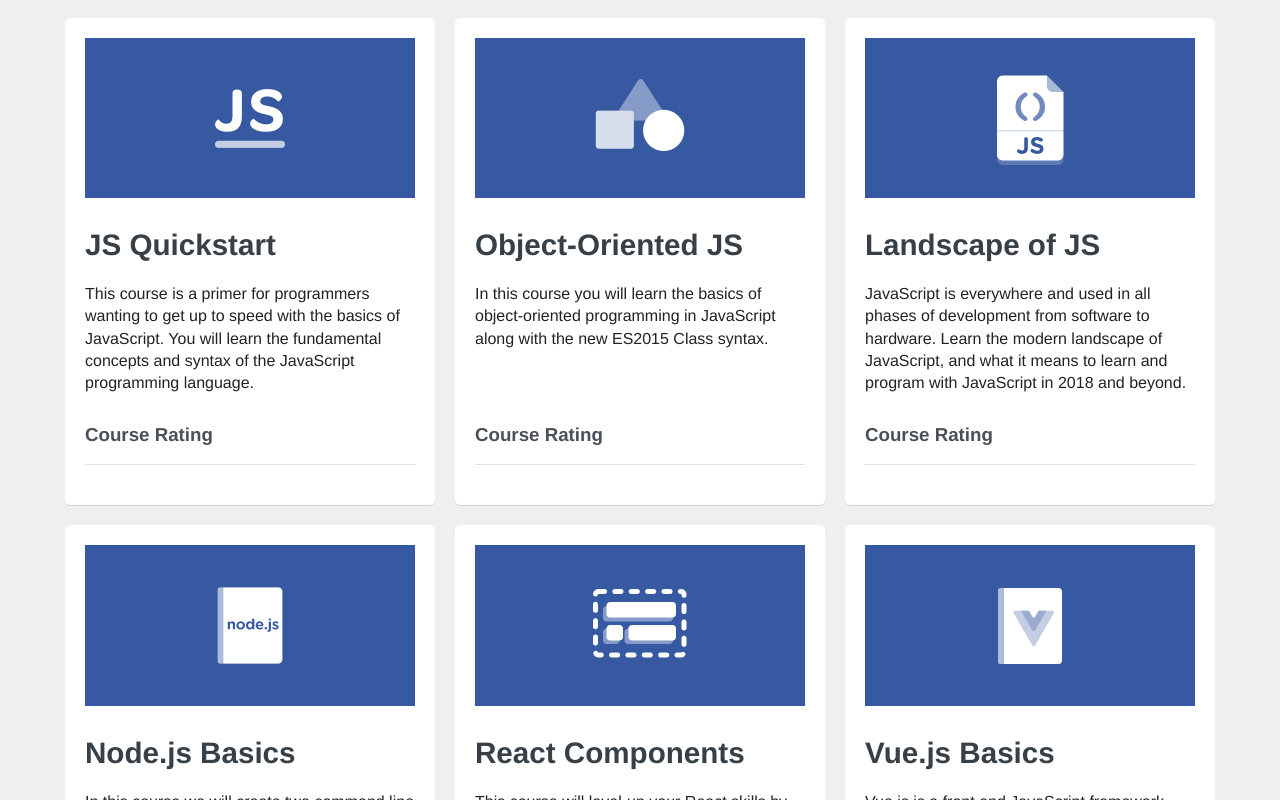
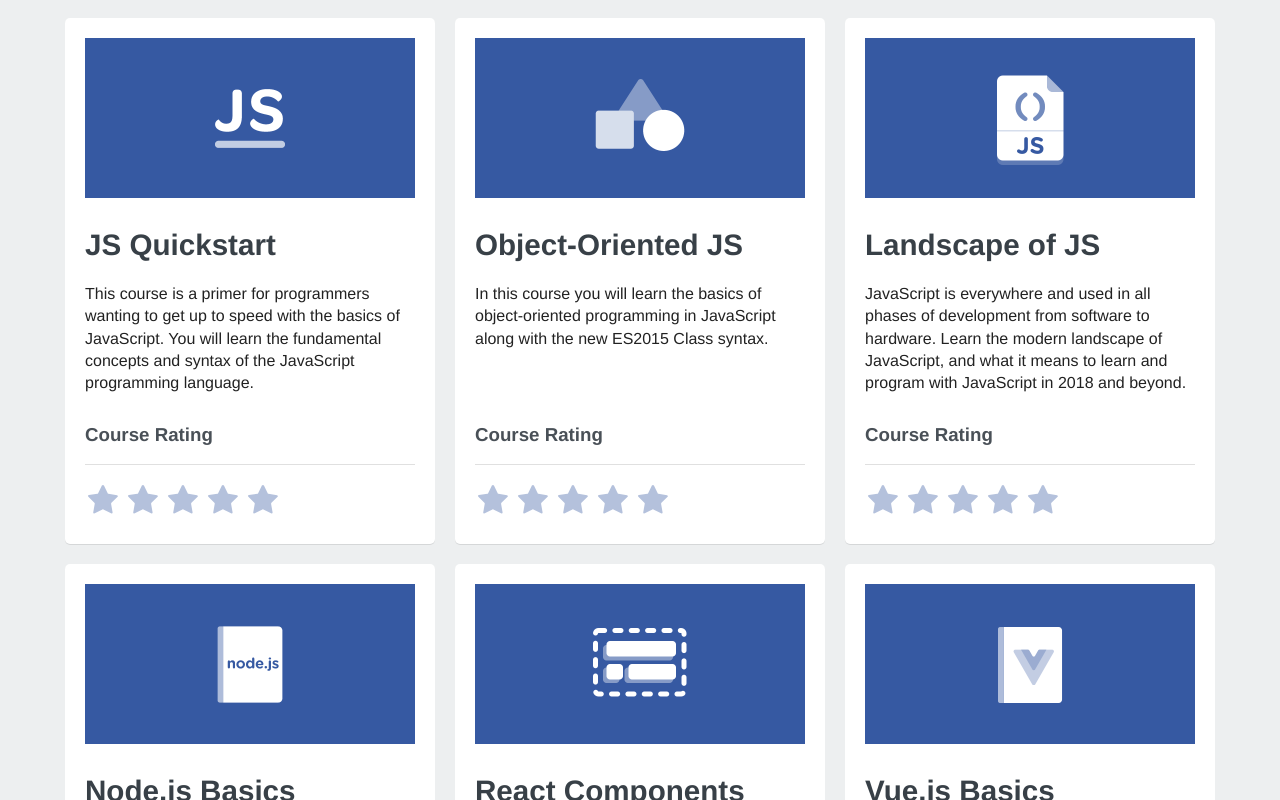
Before and after one commit to dainyleen/stars, a React (Create React App) app: page / in a window 1280 px wide. Shown: the top 800 px of the page. Built offline with nearby package versions, Linux system fonts and the light colour scheme.

Commit message:
Added JSX renderStars function inside the render method

```diff
--- a/src/components/StarRating.js
+++ b/src/components/StarRating.js
@@ -30,7 +30,7 @@
   render() {
     return (
       <ul className="course--stars">
-        {/* Render the Star components */}
+        { this.renderStars() }
       </ul>
     );
   }
```
